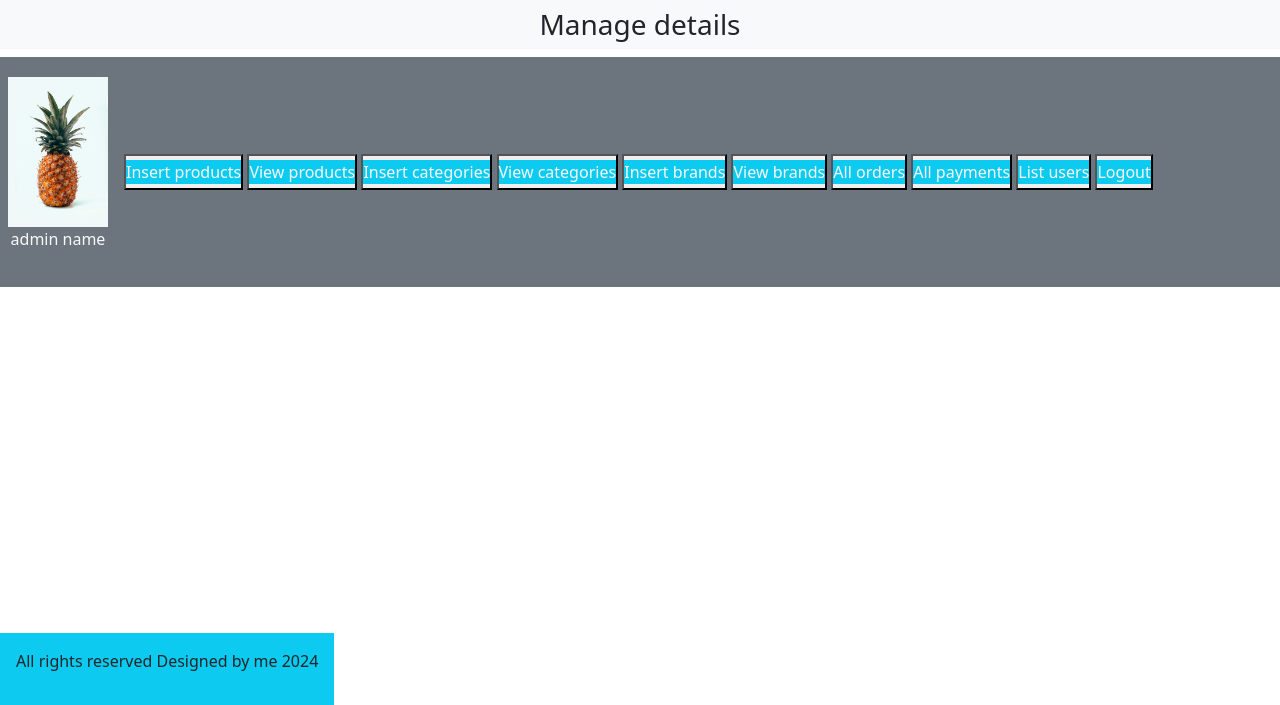
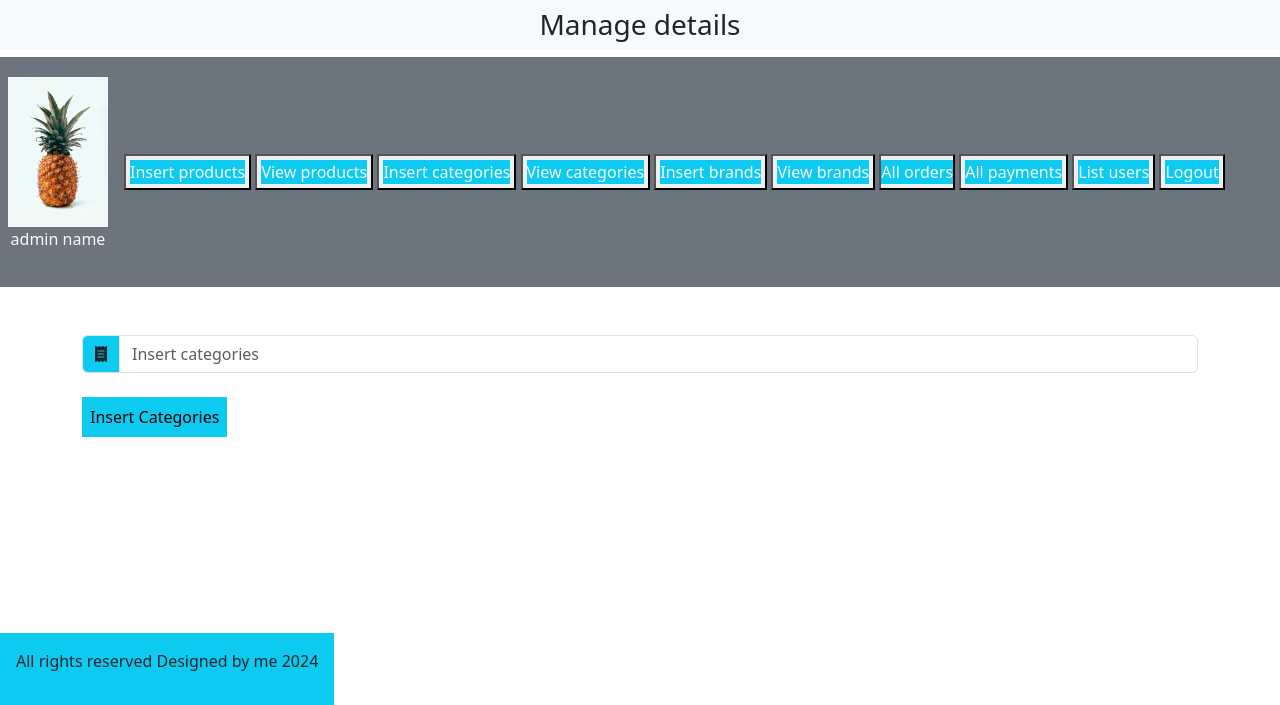
Before and after one commit to L00ka5z78/ecommerce-with-php-mysql, a PHP site: page /admin_area/index.php?insert_category in a window 1280 px wide. Shown: the part 95-800 px from the top of the page. Run offline with PHP 8.4, Linux system fonts and the light colour scheme.

Commit message:
insert categories added 07.01.24 10:29

```diff
--- a/admin_area/index.php
+++ b/admin_area/index.php
@@ -7,7 +7,8 @@
     <title>Admin dashboard</title>
     <!-- bootstrap css link  -->
     <link href="https://cdn.jsdelivr.net/npm/bootstrap@5.3.2/dist/css/bootstrap.min.css" rel="stylesheet" integrity="sha384-T3c6CoIi6uLrA9TneNEoa7RxnatzjcDSCmG1MXxSR1GAsXEV/Dwwykc2MPK8M2HN" crossorigin="anonymous">
-
+    <!-- font awesome link  -->
+    <link rel="stylesheet" href="https://cdnjs.cloudflare.com/ajax/libs/font-awesome/6.5.1/css/all.min.css" integrity="sha512-DTOQO9RWCH3ppGqcWaEA1BIZOC6xxalwEsw9c2QQeAIftl+Vegovlnee1c9QX4TctnWMn13TZye+giMm8e2LwA==" crossorigin="anonymous" referrerpolicy="no-referrer" />
     <link rel="stylesheet" href="../styles/styles.css">
 </head>
 
@@ -40,19 +41,31 @@
                     <p class="text-light text-center">admin name</p>
                 </div>
                 <div class="button text-center">
-                    <button class="my-3"><a href="" class="nav-link text-light bg-info my-1">Insert products</a></button>
-                    <button class="my-3"><a href="" class="nav-link text-light bg-info my-1">View products</a></button>
-                    <button class="my-3"><a href="" class="nav-link text-light bg-info my-1">Insert categories</a></button>
-                    <button class="my-3"><a href="" class="nav-link text-light bg-info my-1">View categories</a></button>
-                    <button class="my-3"><a href="" class="nav-link text-light bg-info my-1">Insert brands</a></button>
-                    <button class="my-3"><a href="" class="nav-link text-light bg-info my-1">View brands</a></button>
-                    <button class="my-3"><a href="" class="nav-link text-light bg-info my-1">All orders</a></button>
-                    <button class="my-3"><a href="" class="nav-link text-light bg-info my-1">All payments</a></button>
-                    <button class="my-3"><a href="" class="nav-link text-light bg-info my-1">List users</a></button>
-                    <button class="my-3"><a href="" class="nav-link text-light bg-info my-1">Logout</a></button>
+                    <button class="my-3 px-1"><a href="" class="nav-link text-light bg-info my-1">Insert products</a></button>
+                    <button class="my-3 px-1"><a href="" class="nav-link text-light bg-info my-1">View products</a></button>
+                    <button class="my-3 px-1"><a href="index.php?insert_category" class="nav-link text-light bg-info my-1">Insert categories</a></button>
+                    <button class="my-3 px-1"><a href="" class="nav-link text-light bg-info my-1">View categories</a></button>
+                    <button class="my-3 px-1"><a href="" class="nav-link text-light bg-info my-1">Insert brands</a></button>
+                    <button class="my-3 px-1"><a href="" class="nav-link text-light bg-info my-1">View brands</a></button>
+                    <button class="my-3" px-1><a href="" class="nav-link text-light bg-info my-1">All orders</a></button>
+                    <button class="my-3 px-1"><a href="" class="nav-link text-light bg-info my-1">All payments</a></button>
+                    <button class="my-3 px-1"><a href="" class="nav-link text-light bg-info my-1">List users</a></button>
+                    <button class="my-3 px-1 "><a href="" class="nav-link text-light bg-info my-1">Logout</a></button>
                 </div>
             </div>
         </div>
+
+        <!-- 4 child -->
+        <div class="container my-5">
+            <?php
+            if (isset($_GET['insert_category'])) {
+                include('insert_categories.php');
+            }
+            ?>
+        </div>
+
+
+
         <div class="bg-info p-3 text-center footer">
             <p>All rights reserved Designed by me 2024</p>
         </div>
--- /dev/null
+++ b/admin_area/insert_categories.php
@@ -0,0 +1,11 @@
+<form action="" method="post" class="mb-2">
+    <div class="input-group mb-2 w-90">
+        <span class="input-group-text bg-info" id="basic-addon1"><i class="fa-solid fa-receipt"></i></span>
+        <input type="text" name="cat_title" class="form-control" placeholder="Insert categories" aria-label="Username" aria-describedby="basic-addon1">
+    </div>
+    <div class="input-group w-10 mb-2 m-auto">
+
+        <!-- <input type="submit" name="insert_cat" class="form-control bg-info" value="Insert Categories"> -->
+        <button class="bg-info p-2 my-3 border-0">Insert Categories</button>
+    </div>
+</form>
```
